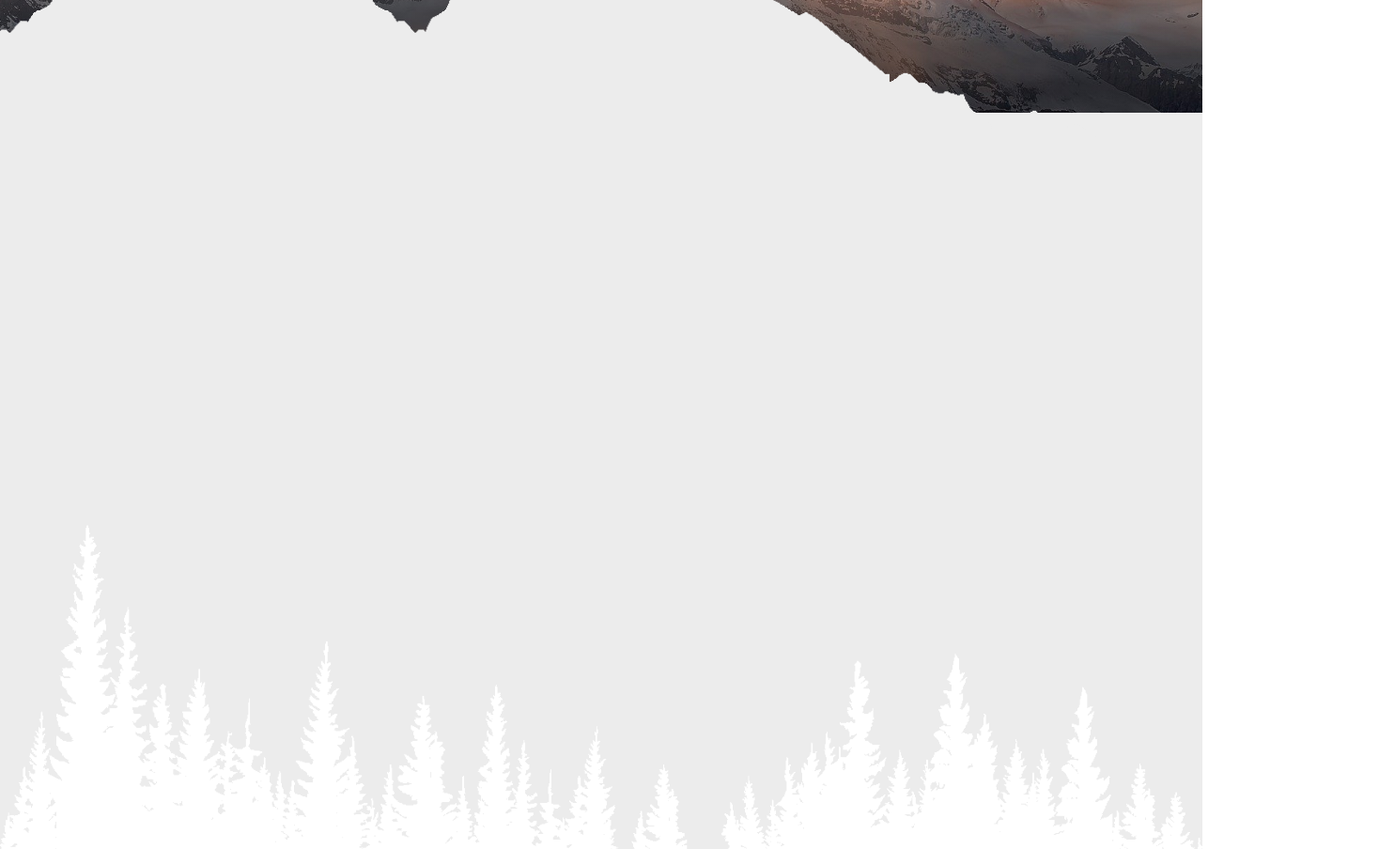
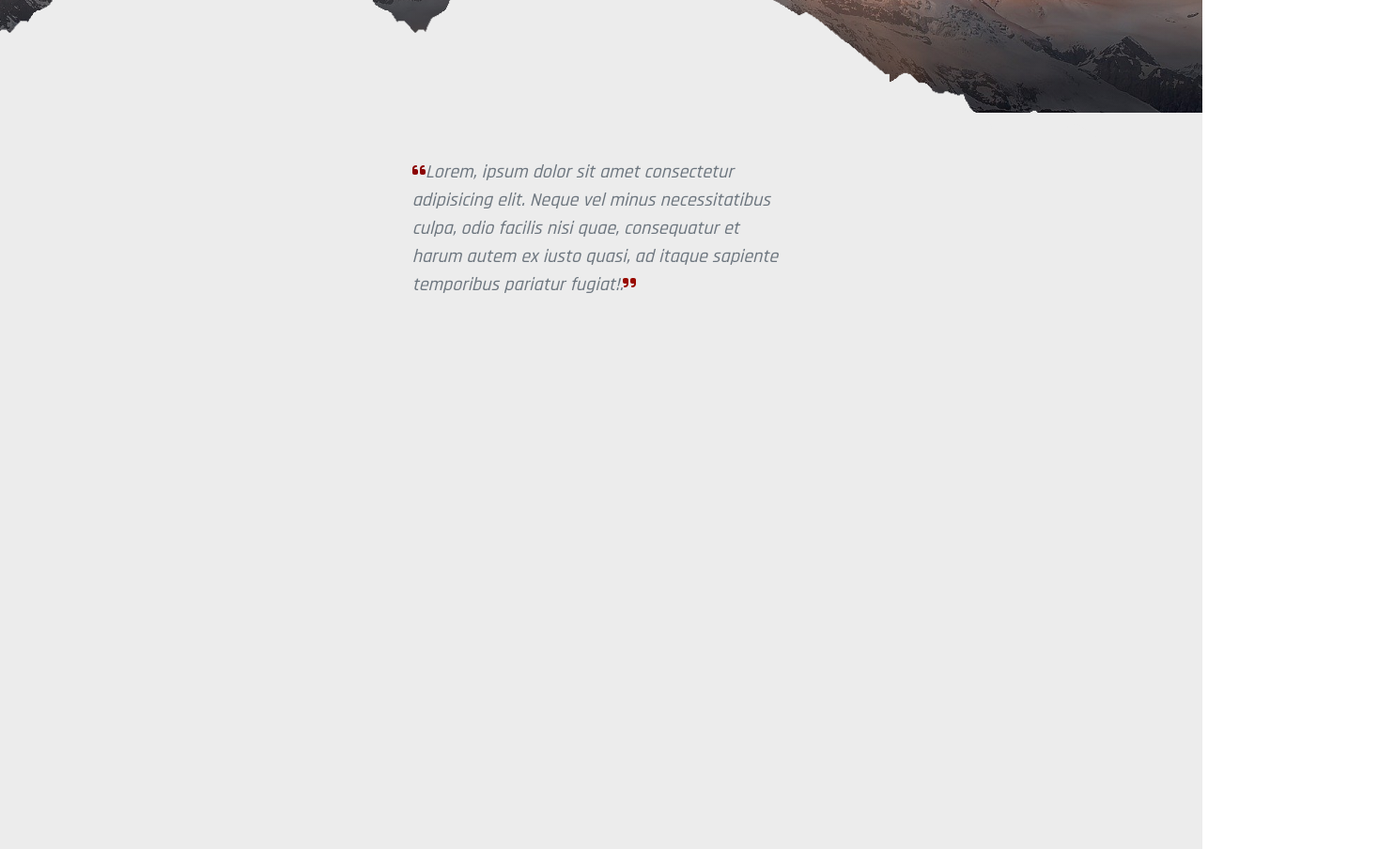
Before and after one commit to SergioCofano/redproject, a plain HTML site: page index.html in a window 1280 px wide. Shown: the part 780-1684 px from the top of the page at 94% size, 1484 px wide, since content can reach past the window. Drawn offline with nearby package versions, Linux system fonts and the light colour scheme.

Commit message:
terminato header inizio main con p lorem

```diff
--- a/index.html
+++ b/index.html
@@ -11,6 +11,8 @@
     <link
         href="https://fonts.googleapis.com/css2?family=Nova+Square&family=Poppins:ital,wght@0,100;1,200;1,300;1,400&family=Rajdhani:wght@500&family=Roboto:wght@100&display=swap"
         rel="stylesheet">
+        <!-- fontawesome -->
+        <link rel="stylesheet" href="https://cdnjs.cloudflare.com/ajax/libs/font-awesome/6.5.0/css/all.min.css" integrity="sha512-Avb2QiuDEEvB4bZJYdft2mNjVShBftLdPG8FJ0V7irTLQ8Uo0qcPxh4Plq7G5tGm0rU+1SPhVotteLpBERwTkw==" crossorigin="anonymous" referrerpolicy="no-referrer" />
     <!-- <Link boostrap>     -->
     <link href="https://cdn.jsdelivr.net/npm/bootstrap@5.3.2/dist/css/bootstrap.min.css" rel="stylesheet"
         integrity="sha384-T3c6CoIi6uLrA9TneNEoa7RxnatzjcDSCmG1MXxSR1GAsXEV/Dwwykc2MPK8M2HN" crossorigin="anonymous">
@@ -64,25 +66,17 @@
     <!-- fine header -->
 
     <!-- inizio main -->
-    <main>
-        <div ">
+    <main class="container-fluid">
+
+            <div class="row   fst-italic fs-5  vh-100 justify-content-center align-items-start py-5 ">
+                <div class="col-12 col-md-4 col-lg-4-bg">
+                     <p class="paragrafo-main">Lorem, ipsum dolor sit amet consectetur adipisicing elit. Neque vel minus necessitatibus culpa, odio facilis nisi quae, consequatur et harum autem ex iusto quasi, ad itaque sapiente temporibus pariatur fugiat!.</p>
+                </div>
+            </div>
+
+        <div>
         <img class=" imgmain" src="./media/trees2.png" alt="alberi sfondo main">
         </div>
 
     </main>
     <!-- fine main -->
-
-
-
-
-
-
-
-
-
-    <script src="https://cdn.jsdelivr.net/npm/bootstrap@5.3.2/dist/js/bootstrap.bundle.min.js"
-        integrity="sha384-C6RzsynM9kWDrMNeT87bh95OGNyZPhcTNXj1NW7RuBCsyN/o0jlpcV8Qyq46cDfL"
-        crossorigin="anonymous"></script>
-</body>
-
-</html>
--- a/style.css
+++ b/style.css
@@ -1,3 +1,5 @@
+
+
 nav{
     background-color: #ececec;
 }
@@ -24,6 +26,7 @@ header{
 }
  h1{
     letter-spacing: 40px;
+    color: #8b0102 ;
  }
 
 .img-custom{
@@ -39,15 +42,19 @@ header{
 
 
 main{
-    height: 100vh;
+
     background-color: #ececec;
-    display: flex;
-    flex-direction: column;
-    justify-content: end;
+
+}
+.paragrafo-main::before{
+    content: url(./quote-left-solid.svg);
+}
+.paragrafo-main::after{
+    content: url(./quote-right-solid.svg);
 }
 
-.imgmain{
-    width: 100%;
+.paragrafo-main{
+    color:#6c757e;
 }
 
 
```
Also changed, not shown: quote-left-solid.svg (added), quote-right-solid.svg (added).
